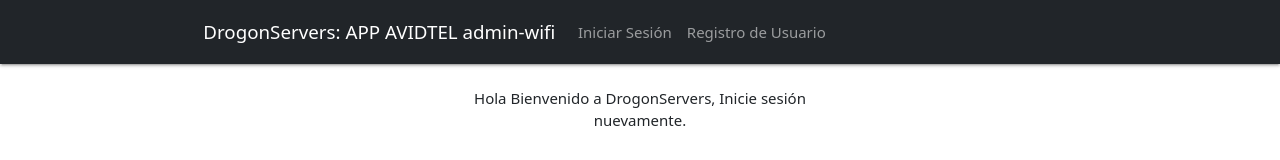
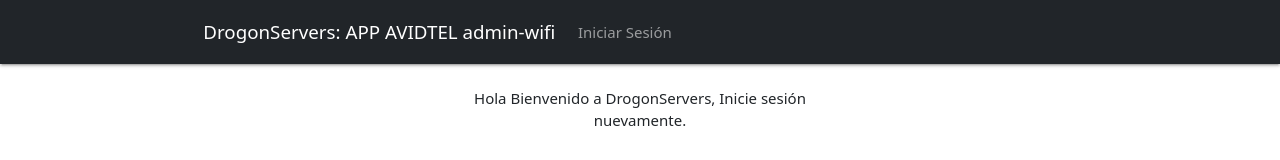
Before and after one commit to stivesdt/miwebavtbd, a plain HTML site: page index.html in a window 1280 px wide. Shown: the top 160 px of the page. Drawn offline with nearby package versions, Linux system fonts and the light colour scheme; no server answers.

Commit message:
Update index.html

```diff
--- a/index.html
+++ b/index.html
@@ -36,7 +36,7 @@
                         <a class="nav-link" href="#" data-toggle="modal" data-target="#signinModal">Iniciar Sesión</a>
                     </li>
                     <li class="nav-item logged-out" style="display: none;">
-                        <a class="nav-link" href="#" data-toggle="modal" data-target="#signupModal">Registro de Usuario</a>
+                        <a class="nav-link" href="#" data-toggle="modal" data-target="#signupModal"></a>
                     </li>
                     <li class="nav-item logged-in" style="display: none;">
                         <a class="nav-link" href="#" id="logout">Cerrar Sesión </a>
```
